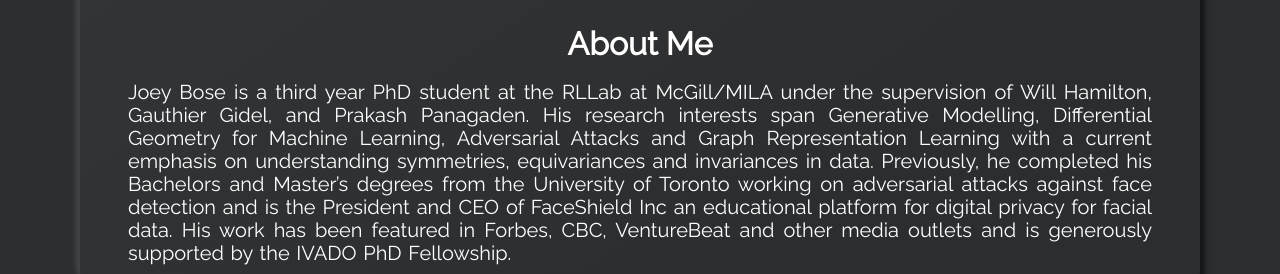
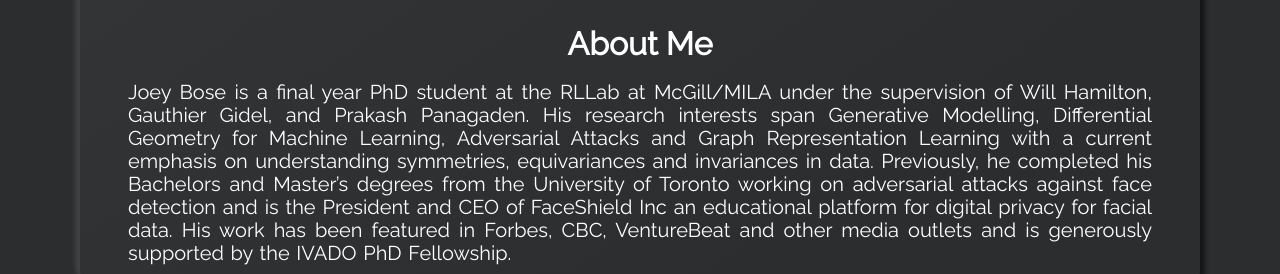
Before and after one commit to joeybose/joeybose.github.io, a Jekyll site: the page built from index.html, in a window 1280 px wide and 900 px high, scrolled down 1520 px. Shown: the part 180-454 px from the top of the window. Built offline with Jekyll 4.4.1, drawn with Linux system fonts in a browser that asks for light colours.

Commit message:
Updated about.me

```diff
--- a/_config.yml
+++ b/_config.yml
@@ -46,7 +46,7 @@ show_aboutme_card: true
 # about_me_title: The will be displayed as the title in the About Me section
 about_me_title: About Me
 # about_me_description: This will be displayed under the title.
-about_me_description: Joey Bose is a third year PhD student at the RLLab at McGill/MILA under the supervision of Will Hamilton, Gauthier Gidel, and Prakash Panagaden. His research interests span Generative Modelling, Differential Geometry for Machine Learning, Adversarial Attacks and  Graph Representation Learning with a current emphasis on understanding symmetries, equivariances and invariances in data. Previously, he completed his Bachelors and Master’s degrees from the University of Toronto working on adversarial attacks against face detection and is the President and CEO of FaceShield Inc an educational platform for digital privacy for facial data. His work has been featured in Forbes, CBC, VentureBeat and other media outlets and is generously supported by the IVADO PhD Fellowship.
+about_me_description: Joey Bose is a final year PhD student at the RLLab at McGill/MILA under the supervision of Will Hamilton, Gauthier Gidel, and Prakash Panagaden. His research interests span Generative Modelling, Differential Geometry for Machine Learning, Adversarial Attacks and  Graph Representation Learning with a current emphasis on understanding symmetries, equivariances and invariances in data. Previously, he completed his Bachelors and Master’s degrees from the University of Toronto working on adversarial attacks against face detection and is the President and CEO of FaceShield Inc an educational platform for digital privacy for facial data. His work has been featured in Forbes, CBC, VentureBeat and other media outlets and is generously supported by the IVADO PhD Fellowship.
 
 # SKILLS SECTION
 # show_skills_card:
```
